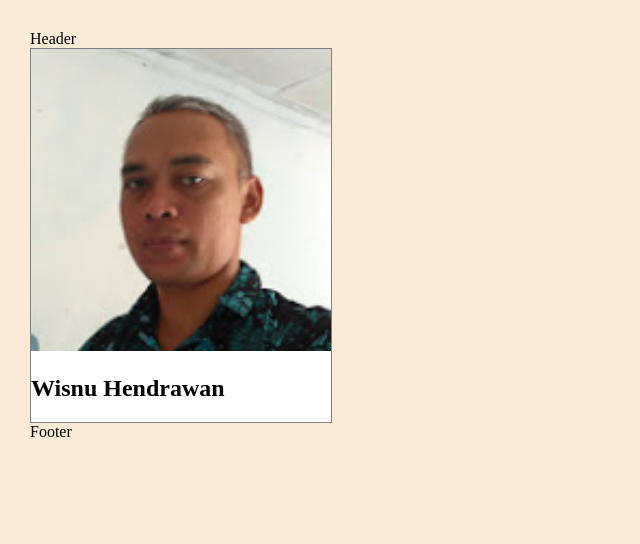
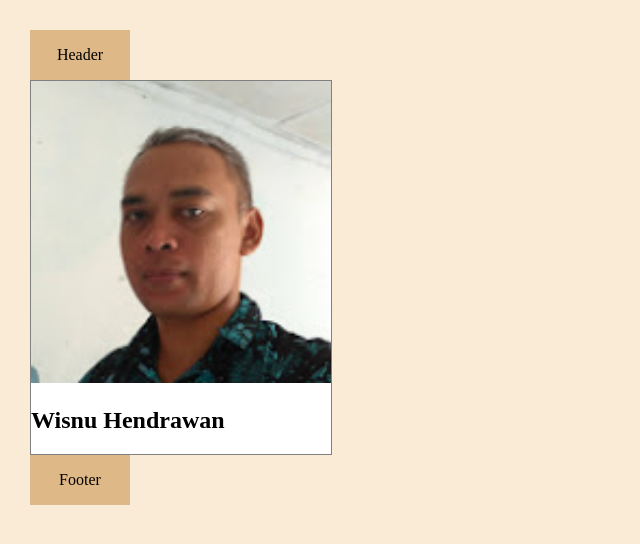
Before and after one commit to wisnusaja/my-repo-from-remote1, a plain HTML site: page index.html in a window 1280 px wide. Shown: the top 544 px of the page, without its empty margins (0-640 px from the left). Drawn offline with Linux system fonts and the light colour scheme.

Commit message:
merge branch 'development-1.0 into footer

```diff
--- a/style.css
+++ b/style.css
@@ -20,19 +20,21 @@ body {
     text-align: center;
 }
 
-<<<<<<< HEAD
+
 #footer{
-=======
-#header{
->>>>>>> development-1.0
     width: 100px;
     height: 50px;
     line-height: 50px;
     background-color: burlywood;
     text-align: center;
     color: whites;
-<<<<<<< HEAD
-=======
+}
+#header{
 
->>>>>>> development-1.0
+    width: 100px;
+    height: 50px;
+    line-height: 50px;
+    background-color: burlywood;
+    text-align: center;
+    color: whites;
 }
```
